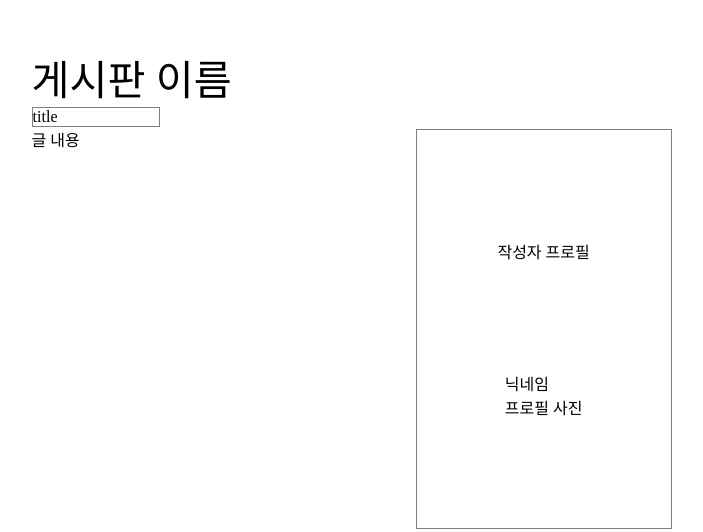
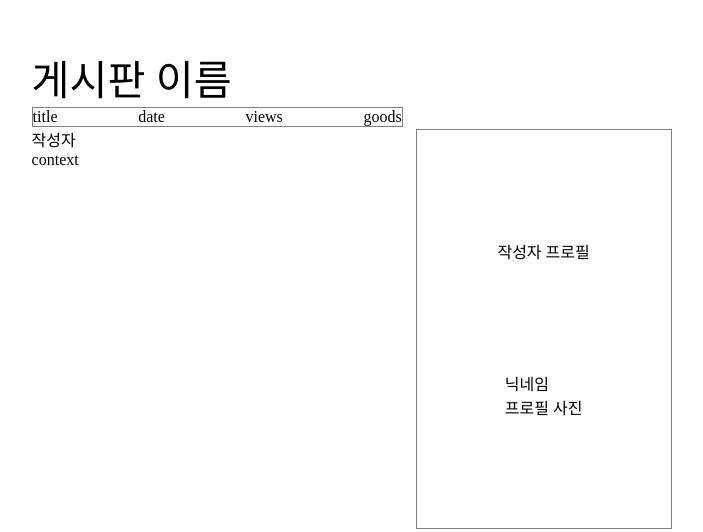
Before and after one commit to leeahyeon01/kdt-projectC, a plain HTML site: page textContent.html in a window 1280 px wide. Shown: the part 271-803 px from the top of the page, without its empty margins (282-985 px from the left). Drawn offline with Linux system fonts and the light colour scheme.

Commit message:
layout backup

```diff
--- a/textContent.html
+++ b/textContent.html
@@ -53,7 +53,13 @@
     }
 
     section>div:nth-of-type(2)>div:nth-of-type(1) {
-      width: 10vw;
+      width: 29vw;
+      display: flex;
+      flex-direction: row;
+      flex-wrap: nowrap;
+      align-content: center;
+      justify-content: space-between;
+      align-items: center;
       border: 1px solid gray;
     }
 
@@ -80,10 +86,16 @@
         <div>
           <div>
             <div>title</div>
+            <div>date</div>
+            <div>views</div>
+            <div>goods</div>
+          </div>
+          <div>
+            <div>작성자</div>
           </div>
           <div>
             <div>
-              글 내용
+              context
             </div>
           </div>
         </div>
```
Also changed, not shown: index.html (+19 -2 lines).
